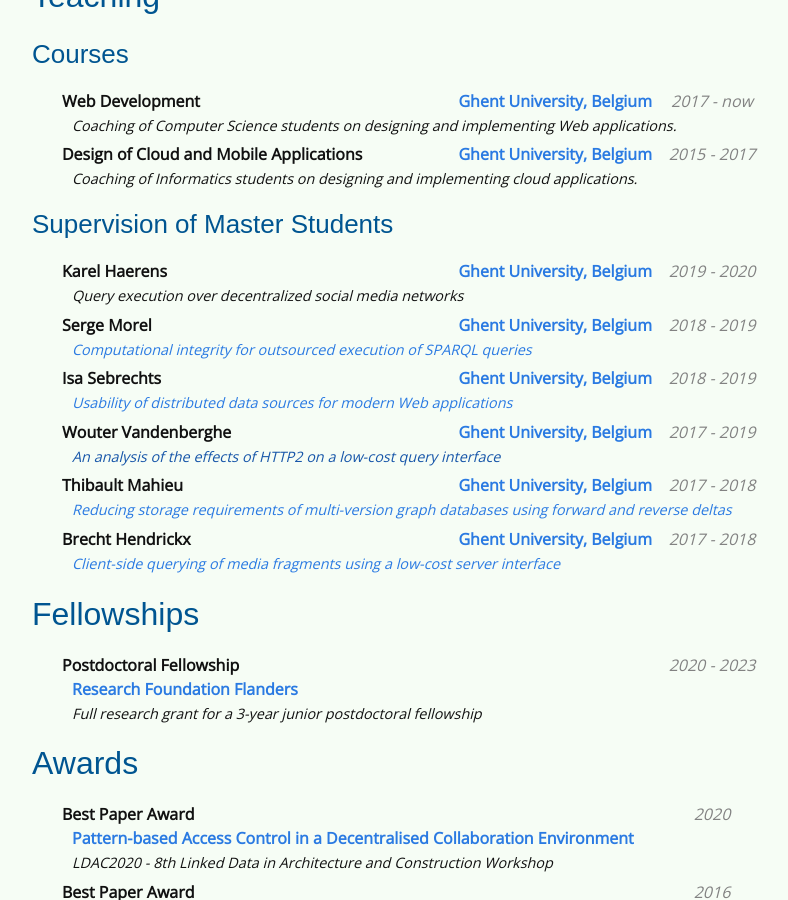
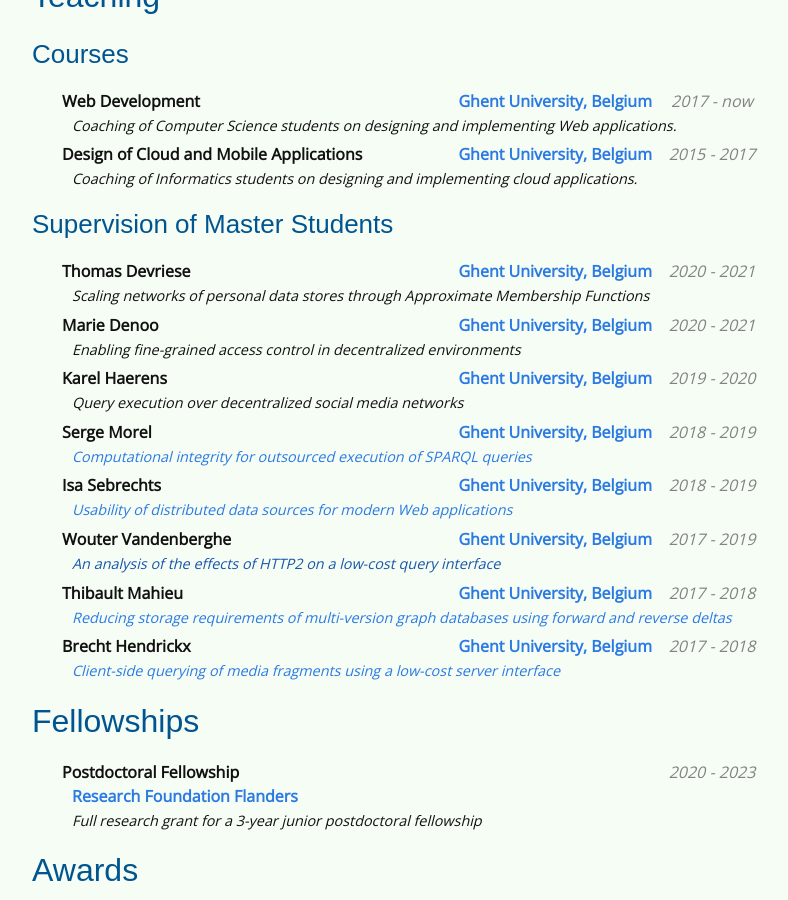
Before and after one commit to rubensworks/rubensworks.net, a Jekyll site: the page built from cv.md, in a window 1280 px wide and 900 px high, scrolled down 1209 px. Shown: the whole window, without its empty margins (238-1026 px from the left). Built offline with Jekyll 4.4.1, drawn with Linux system fonts in a browser that asks for light colours; some web fonts are replaced.

Commit message:
Update master thesis supervision for 2020-2021

```diff
--- a/cv.md
+++ b/cv.md
@@ -109,6 +109,20 @@
 ### Supervision of Master Students
 
 <ul class="cv-listing">
+{% include cv-listing.html
+    subject="Thomas Devriese"
+    startdate="2020"
+    enddate="2021"
+    location="Ghent University, Belgium"
+    description="Scaling networks of personal data stores through Approximate Membership Functions"
+%}
+{% include cv-listing.html
+    subject="Marie Denoo"
+    startdate="2020"
+    enddate="2021"
+    location="Ghent University, Belgium"
+    description="Enabling fine-grained access control in decentralized environments"
+%}
 {% include cv-listing.html
     subject="Karel Haerens"
     startdate="2019"
```
